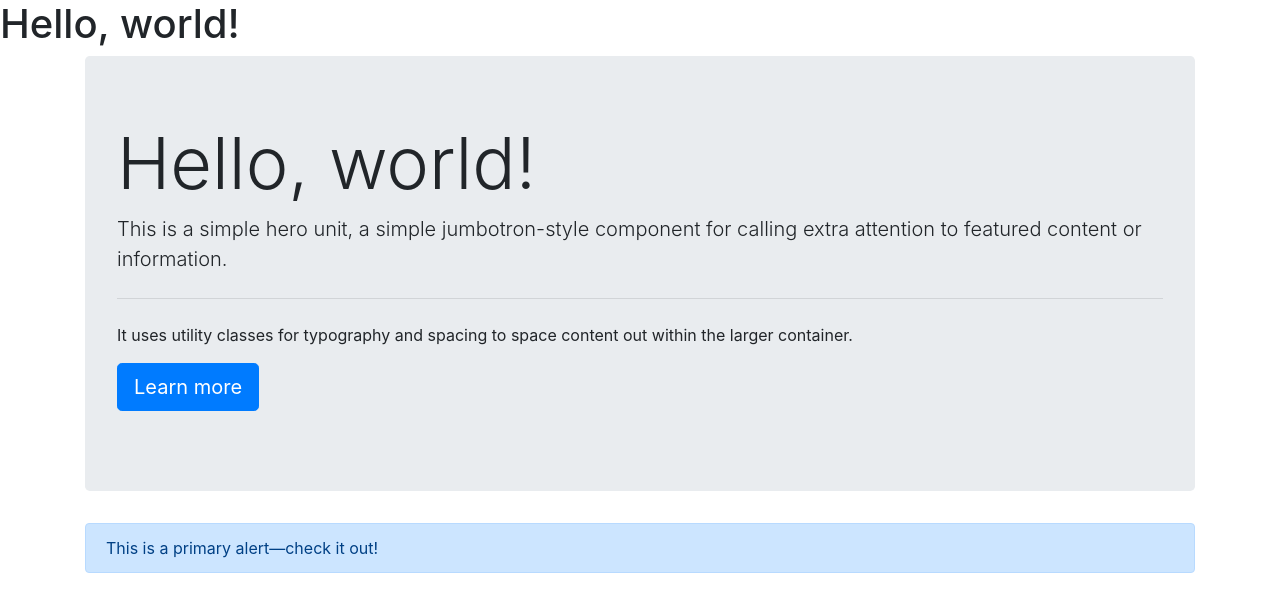
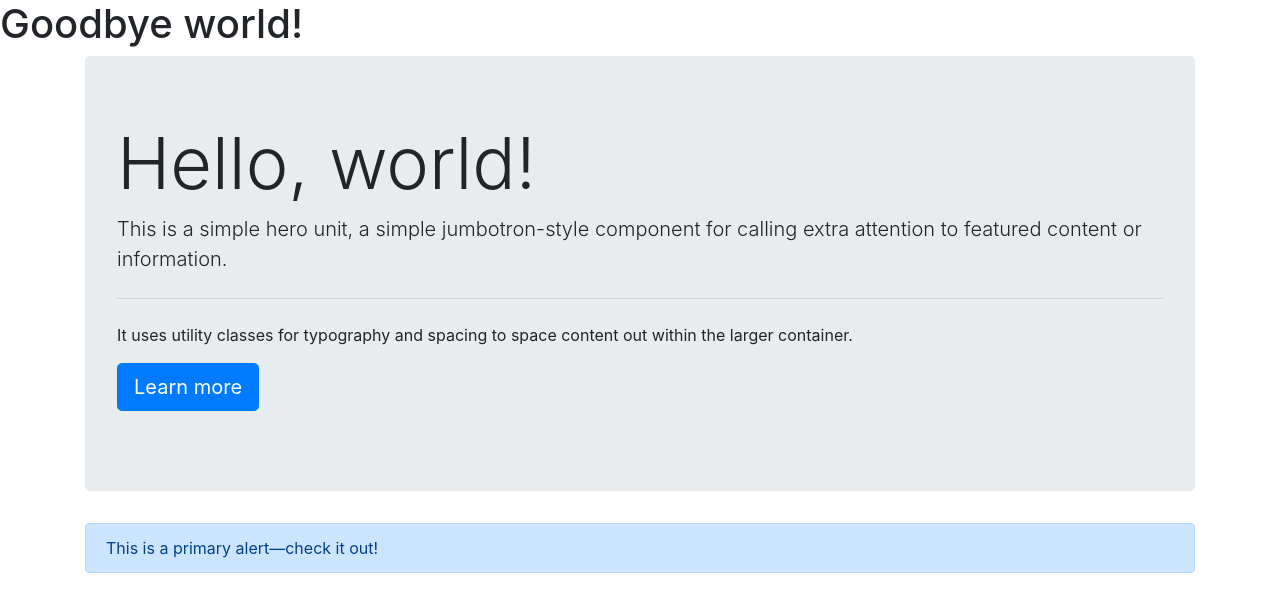
Before and after one commit to NataliKz/git-test, a website: page index.html in a window 1280 px wide. Drawn offline with nearby package versions, Linux system fonts and the light colour scheme.

Commit message:
update index.html

```diff
--- a/index.html
+++ b/index.html
@@ -10,7 +10,7 @@
     <link rel="stylesheet" href="https://maxcdn.bootstrapcdn.com/bootstrap/4.0.0-beta.2/css/bootstrap.min.css" integrity="sha384-PsH8R72JQ3SOdhVi3uxftmaW6Vc51MKb0q5P2rRUpPvrszuE4W1povHYgTpBfshb" crossorigin="anonymous">
   </head>
   <body>
-    <h1>Hello, world!</h1>
+    <h1>Goodbye world!</h1>
     <div class="container">
         <div class="jumbotron">
             <h1 class="display-3">Hello, world!</h1>
```
